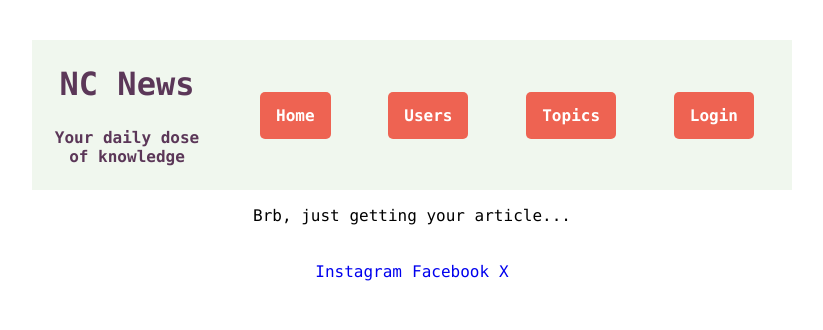
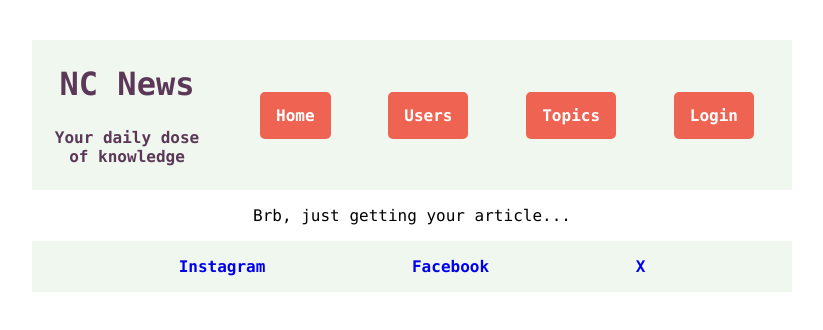
Before and after one commit to KatieB5/fe-nc-news, a React (Vite) app: page /ncnews/login in a window 1280 px wide. Shown: the top 330 px of the page, without its empty margins (228-1051 px from the left). Built offline with nearby package versions, Linux system fonts and the light colour scheme; no server answers.

Commit message:
added css styling to app

```diff
--- a/src/App.css
+++ b/src/App.css
@@ -15,7 +15,21 @@
   object-fit: cover;
   border-radius: 10px;
   align-content: center;
-  display: inline-block;
+  display: inline-flex;
+  flex-wrap: nowrap;
+  justify-content: flex-start;
+  align-items: center;
+  flex-direction: column;
+}
+
+.article-card-content {
+  width: 100%;
+  padding-top: 15px;
+}
+
+.article-card-buttons {
+  width: 100%;
+  margin-top: auto;
 }
 
 .articles-list {
@@ -26,12 +40,18 @@
 .add-comment-form {
   background-color: rgb(241, 204, 198);
   border-radius: 10px;
+  margin-top: 10px;
+  margin-bottom: 50px;
 }
 
 .add-comment-input {
   width: 400px;
   height: 100px;
   margin: 10px 10px;
+}
+
+.footer-div {
+  background-color: #F0F7EE;
 }
 
 .header-container {
@@ -100,6 +120,7 @@
 
 .topic-list-item a {
   color: white;
+  cursor: pointer;
 }
 
 .single-article-image {
@@ -110,6 +131,7 @@
 ul {
   list-style-type: none;
   padding: 0px;
+  margin: 0px;
 }
 
 
@@ -180,10 +202,10 @@ ul {
 
 a {
   border: 0px;
-  padding: 5px 5px;
   margin: 0;
   text-align: center;
   text-decoration: none;
+  cursor: pointer;
   display: inline-block;
 }
 
@@ -193,14 +215,42 @@ a {
 }
 
 .user-list-item {
-  display: inline-block;
+  display: inline-grid;
+  width: 150px;
   margin: 15px;
   padding: 10px;
   border: 3px solid #83B692;
   background-color: rgb(255, 255, 255);
   border-radius: 10px;
+  align-content: space-around;
+  justify-content: space-evenly;
+  justify-items: center;
+  align-items: start;
 }
 
 #user-image {
   height: 100px;
 }
+
+#footer-links-container {
+  display: flex;
+  flex-direction: row;
+  flex-wrap: nowrap;
+  justify-content: space-evenly;
+  align-items: center;
+}
+
+.footer-link {
+  font-weight: bold;
+}
+
+.comment-card {
+  background-color: rgb(248, 232, 235);
+  border-radius: 10px;
+  padding: 10px;
+  margin: 10px;
+}
+
+.take-me-home-button {
+  margin: 10px;
+}
--- a/src/components/ArticleCard.jsx
+++ b/src/components/ArticleCard.jsx
@@ -28,7 +28,7 @@ export const ArticleCard = ({article}) => {
     return (
         <article className="article-card">
             <Link to={`/ncnews/${article.article_id}`}>
-            <section id="article-card-content">
+            <section className="article-card-content">
                 <li>
                     <img src={article.article_img_url}/>
                     <p>Date created: {timeSinceDate(new Date(article.created_at))}</p>
@@ -43,7 +43,7 @@ export const ArticleCard = ({article}) => {
             </section>
             </Link>
                     {err ? <p>{err}</p> : null}
-            <section id="article-card-buttons">
+            <section className="article-card-buttons">
                     <button onClick={handleArticleUpVote} id="article-up-vote-button">Up vote</button>
                     <button onClick={handleArticleDownVote} id="article-down-vote-button">Down vote</button>
             </section>
--- a/src/components/ArticlesList.jsx
+++ b/src/components/ArticlesList.jsx
@@ -33,7 +33,7 @@ export const ArticlesList = () => {
 
     return (
         <>
-            <section id="sort-articles-selector">
+            <section id="sort-articles-container">
                 <p>Sort articles by:</p>
                 <select
                         id="article-list-sort-by"
@@ -49,8 +49,7 @@ export const ArticlesList = () => {
                         <option value="votes">Vote count</option>
                         <option value="article_img_url">Image url</option>
                 </select>
-            </section>
-            <section id="order-by-selector">
+
                 <select
                     id="article-list-sort-by"
                     value={orderBy}
--- a/src/components/Footer.jsx
+++ b/src/components/Footer.jsx
@@ -2,15 +2,15 @@ import { Link } from "react-router-dom";
 
 export const Footer = () => {
   return (
-    <footer className="footer">
-      <nav>
-        <Link to={"https://www.instagram.com/"} target={"_blank"}>
+    <footer className="footer-div">
+      <nav id="footer-links-container">
+        <Link to={"https://www.instagram.com/"} target={"_blank"} className="footer-link">
             <p>Instagram</p>
         </Link>
-        <Link to={"https://www.facebook.com/"} target={"_blank"}>
+        <Link to={"https://www.facebook.com/"} target={"_blank"} className="footer-link">
             <p>Facebook</p>
         </Link>
-        <Link to={"https://twitter.com/"} target={"_blank"}>
+        <Link to={"https://twitter.com/"} target={"_blank"} className="footer-link">
             <p>X</p>
         </Link>
       </nav>
```
Also changed, not shown: 5 other files (tests, documents, lock files or other folders).
